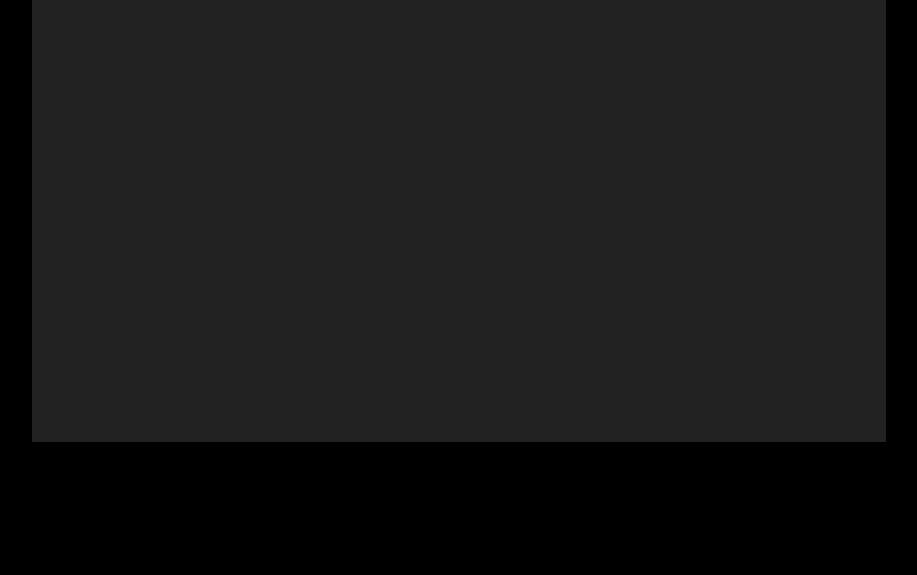
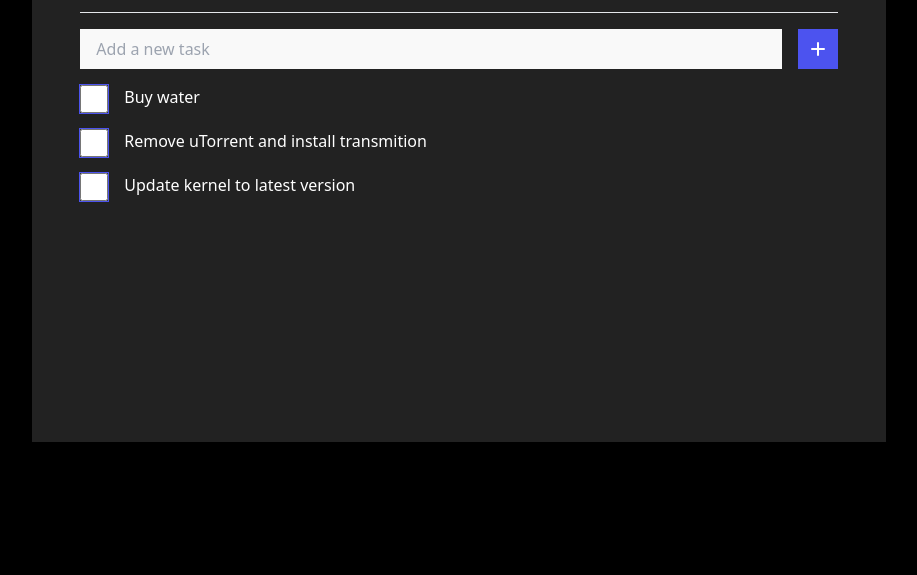
Before and after one commit to Facuiglesias/task-manager, a website: page src/index.html in a window 1280 px wide. Shown: the part 225-800 px from the top of the page, without its empty margins (181-1098 px from the left). Drawn offline with Linux system fonts and the light colour scheme.

Commit message:
Creando el diseño de la seccion de tareas

```diff
--- a/src/index.html
+++ b/src/index.html
@@ -6,14 +6,71 @@
     <link href="./output.css" rel="stylesheet" />
     <title>to do list</title>
   </head>
-  <body
-    class="grid place-items-center w-full h-screen bg-black text-white font-sans"
-  >
-    <main class="bg-[#222] w-2/3 max-w-4xl h-2/3 flex flex-col">
-      <div class="flex justify-between">
-        <h1>TODO List</h1>
+  <body class="grid place-items-center w-full h-screen bg-black text-white">
+    <main class="bg-[#222] w-2/3 max-w-4xl h-2/3 flex flex-col px-12">
+      <div class="flex justify-between my-8">
+        <h1 class="font-semibold text-4xl">Task Manager</h1>
         <p>Fecha</p>
       </div>
+      <section>
+        <form class="border-t">
+          <label class="py-4 w-full flex gap-4">
+            <input
+              type="text"
+              placeholder="Add a new task"
+              class="bg-[#F9F9F9] px-4 w-full"
+            />
+            <button class="bg-[#4C53EF] h-fit w-fit p-2">
+              <svg
+                width="24px"
+                height="24px"
+                viewBox="0 0 24 24"
+                fill="none"
+                xmlns="http://www.w3.org/2000/svg"
+              >
+                <g id="SVGRepo_bgCarrier" stroke-width="0"></g>
+                <g
+                  id="SVGRepo_tracerCarrier"
+                  stroke-linecap="round"
+                  stroke-linejoin="round"
+                ></g>
+                <g id="SVGRepo_iconCarrier">
+                  <path
+                    d="M6 12H18M12 6V18"
+                    stroke="#ffffff"
+                    stroke-width="2"
+                    stroke-linecap="round"
+                    stroke-linejoin="round"
+                  ></path>
+                </g>
+              </svg>
+            </button>
+          </label>
+        </form>
+        <div class="flex flex-col gap-4">
+          <div class="flex gap-4">
+            <input
+              type="checkbox"
+              class="w-7 h-7 outline outline-1 outline-[#4C53EF]"
+            />
+            <p>Buy water</p>
+          </div>
+          <div class="flex gap-4">
+            <input
+              type="checkbox"
+              class="w-7 h-7 outline outline-1 outline-[#4C53EF]"
+            />
+            <p>Remove uTorrent and install transmition</p>
+          </div>
+          <div class="flex gap-4">
+            <input
+              type="checkbox"
+              class="w-7 h-7 outline outline-1 outline-[#4C53EF]"
+            />
+            <p>Update kernel to latest version</p>
+          </div>
+        </div>
+      </section>
     </main>
   </body>
 </html>
```
Also changed, not shown: src/output.css.
